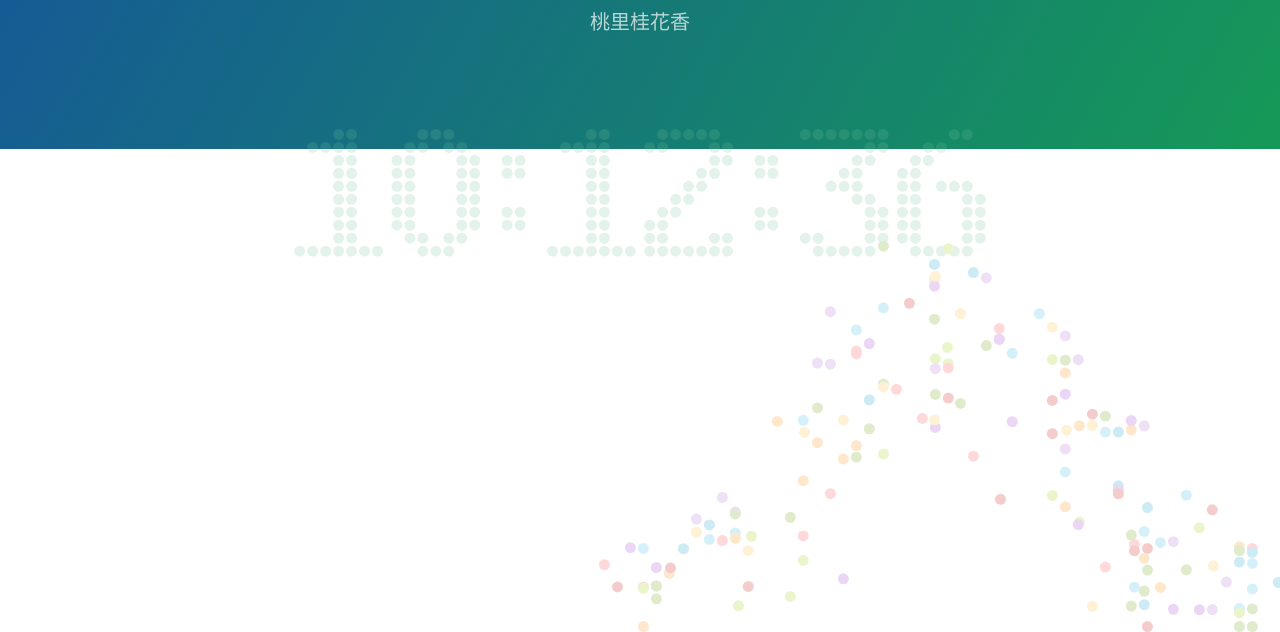
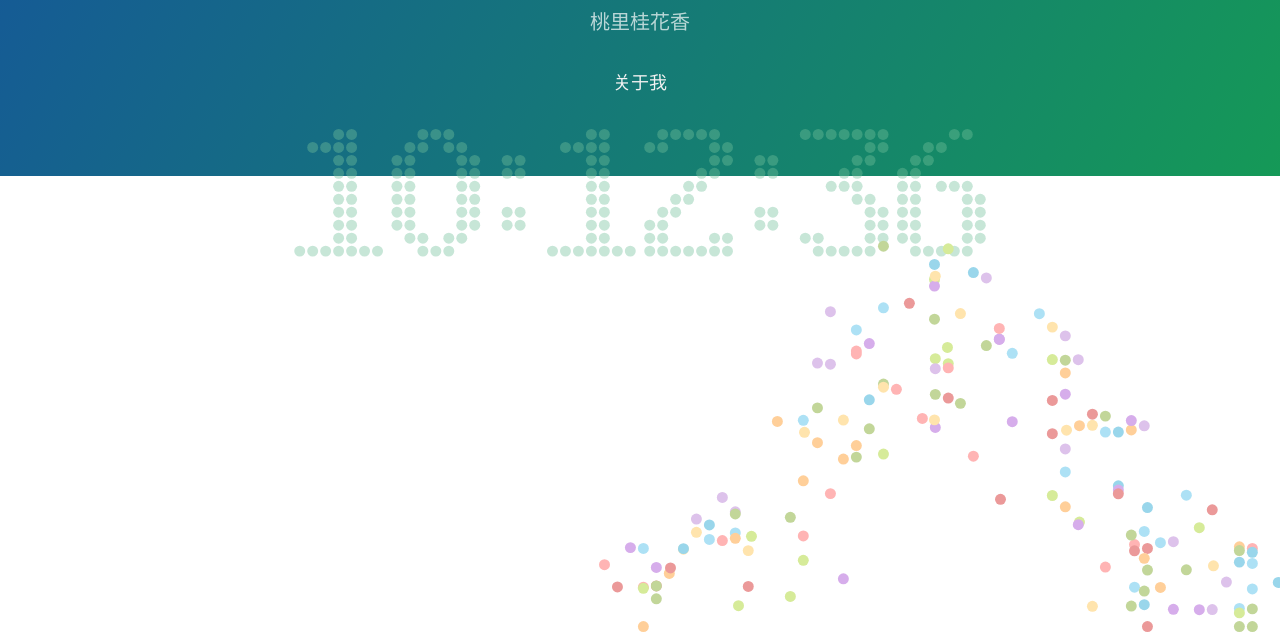
Before and after one commit to taoguili/taoguili.github.io, a plain HTML site: page index.html in a window 1280 px wide. Shown: the part 168-800 px from the top of the page. Drawn offline with nearby package versions, Linux system fonts and the light colour scheme.

Commit message:
index 优化

```diff
--- a/index.html
+++ b/index.html
@@ -13,13 +13,14 @@
     <section class="page-header">
       <h1 class="project-name">桃桂里</h1>
       <h2 class="project-tagline">桃里桂花香</h2>
+      <a href="cv/cv.html" style="color: #f3f2f2;font-size: 18px;" target="_blank">关于我</a>
     </section>
 
-    <section class="main-content" style="position: relative;">
+    <section class="main-content" style="position: relative;z-index: 2;">
 
 
     </section>
-    <div id="canvas-box" style="width: 100%;height: 65%;position: fixed;bottom: 0;left: 0;opacity: 0.2;">
+    <div id="canvas-box" style="width: 100%;height: 65%;position: fixed;bottom: 0;left: 0;opacity: 0.4;">
       <canvas id="canvas"  >
         当前浏览器不支持Canvas，请更换浏览器后再试
       </canvas>
```
